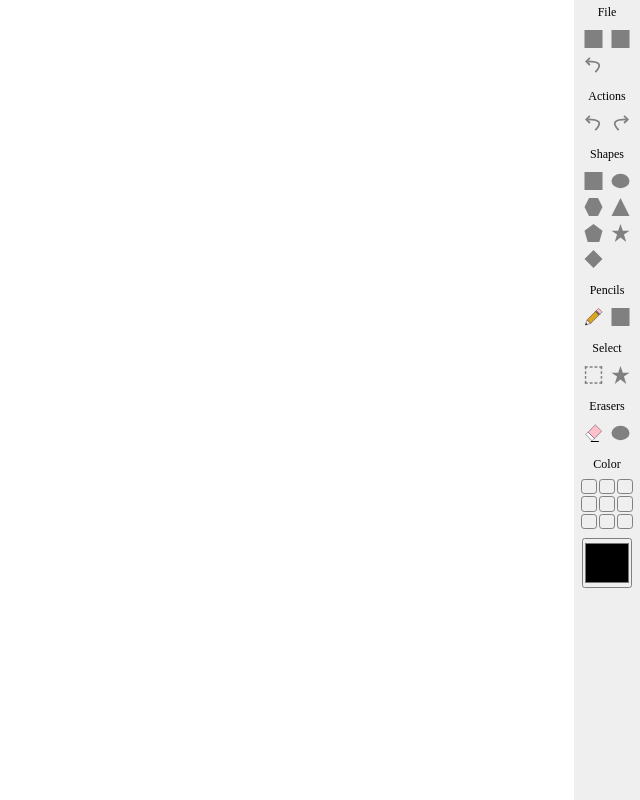
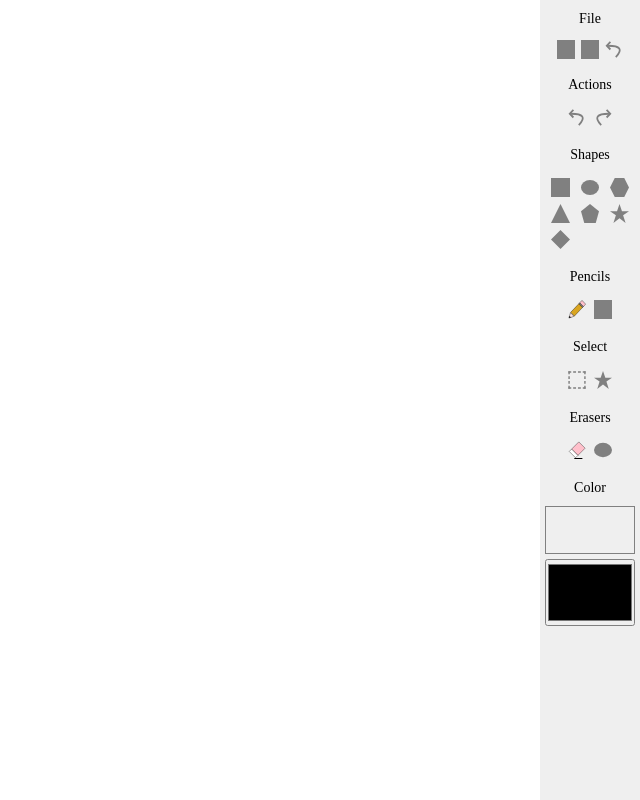
Before and after one commit to Jhonyx00/Angular-paint-app, an Angular app: page / in a window 1280 px wide. Shown: the whole page, without its empty margins (640-1280 px from the left). Built offline with nearby package versions, Linux system fonts and the light colour scheme.

Commit message:
refactor tool, color component css

```diff
--- a/src/app/app.component.ts
+++ b/src/app/app.component.ts
@@ -26,7 +26,7 @@ export class AppComponent implements OnInit {
   private containerHeight = 0;
   toolbarWidth = 0;
   toolbar: any;
-
+  private toolbarFixedWidth = 100;
   // @ViewChild('canvasContainer', { static: true }) canvasContainer!: ElementRef; //cambiar por renderer2
 
   ngOnInit(): void {
@@ -45,6 +45,7 @@ export class AppComponent implements OnInit {
       '.canvas-container',
       true
     );
+    this.toolbar = this.renderer.selectRootElement('.toolbar-container', true);
   }
 
   private resetDimension() {
@@ -63,14 +64,13 @@ export class AppComponent implements OnInit {
 
   @HostListener('window:resize') onResize() {
     // const pixelRatio = (event.target as Window).devicePixelRatio;
-    this.toolbar = this.renderer.selectRootElement('.toolbar-container', true);
 
     const defaultvalue = 1.5;
 
     this.renderer.setStyle(
       this.toolbar,
       'width',
-      (66 * defaultvalue) / devicePixelRatio + 'px'
+      (this.toolbarFixedWidth * defaultvalue) / devicePixelRatio + 'px'
     );
 
     ///hacer un servicio que le envie el boundingClientRect cada vez que se redimensiona
--- a/src/app/shared/components/shape-container/shape-container.component.ts
+++ b/src/app/shared/components/shape-container/shape-container.component.ts
@@ -211,8 +211,8 @@ export class ShapeContainerComponent
   }
 
   public mainContainerMouseMove(event: MouseEvent) {
-    const x = event.clientX - this.shapeContainerBoundingClientRect.left;
-    const y = event.clientY - this.shapeContainerBoundingClientRect.top;
+    const x = event.pageX - this.shapeContainerBoundingClientRect.left;
+    const y = event.pageY - this.shapeContainerBoundingClientRect.top;
 
     if (this.isOnShapeContainer) {
       this.moveShapeContainer(x, y);
@@ -228,8 +228,8 @@ export class ShapeContainerComponent
   }
 
   public mainContainerMouseDown(event: MouseEvent) {
-    const x = event.clientX - this.shapeContainerBoundingClientRect.left;
-    const y = event.clientY - this.shapeContainerBoundingClientRect.top;
+    const x = event.pageX - this.shapeContainerBoundingClientRect.left;
+    const y = event.pageY - this.shapeContainerBoundingClientRect.top;
 
     this.mouseDownPosition = { x: x, y: y };
     this.dynamicComponentService.setResizeButtonId(0);
--- a/src/app/website/components/color-palette/color-palette.component.css
+++ b/src/app/website/components/color-palette/color-palette.component.css
@@ -1,36 +1,3 @@
-.color-input-container {
-  display: grid;
-  place-items: center;
-  padding: 2px;
-  border-radius: 0.2em;
-}
-.color-chooser {
-  cursor: pointer;
-  border: 1px solid gray;
-  border-radius: 0.2em;
-
-  height: 3.75em;
-}
-
-.palette {
-  list-style: none;
-  display: grid;
-  place-items: center;
-  grid-template-rows: repeat(3, 1fr);
-  grid-template-columns: repeat(3, 1fr);
-  grid-row-gap: 2px;
-  grid-column-gap: 2px;
-  padding: 2px;
-  border-radius: 0.2em;
-}
-
-.palette-item {
-  width: 100%;
-  height: 1.15em;
-  border: 1px solid gray;
-  border-radius: inherit;
-}
-
 .tool-container {
   display: grid;
   grid-row-gap: 5px;
@@ -39,18 +6,46 @@
 }
 
 .tool-container span {
-  font-size: 12px;
+  font-size: 14px;
+  padding: 0.4em;
   text-align: center;
 }
 
-/* input[type="color"]::-webkit-color-swatch-wrapper {
-  padding: 0;
+.color-input-container {
+  display: grid;
+  place-items: center;
+  border-radius: 0.2em;
+
+  .color-chooser {
+    cursor: pointer;
+    border: 1px solid gray;
+    border-radius: 0.2em;
+
+    width: 100%;
+    height: 5em;
+  }
 }
 
-input[type="color"]::-webkit-color-swatch {
-  border: none;
-} */
+.palette {
+  list-style: none;
+  display: grid;
+  place-items: center;
+  grid-template-rows: repeat(3, 1fr);
+  grid-template-columns: repeat(4, 1fr);
+  border: 1px solid gray;
 
-.palette-item:hover {
-  cursor: pointer;
+  .palette-item {
+    width: 100%;
+    height: 1.15em;
+    border: none;
+  }
+
+  .palette-item:hover {
+    cursor: pointer;
+  }
+
+  /* grid-row-gap: 2px;
+  grid-column-gap: 2px; */
+  /* padding: 2px; */
+  /* border-radius: 0.2em; */
 }
--- a/src/app/website/components/color-palette/color-palette.component.ts
+++ b/src/app/website/components/color-palette/color-palette.component.ts
@@ -1,12 +1,5 @@
-import {
-  AfterViewInit,
-  Component,
-  OnDestroy,
-  OnInit,
-  Renderer2,
-} from '@angular/core';
+import { AfterViewInit, Component, Renderer2 } from '@angular/core';
 import { ToolsService } from '../../services/tools.service';
-import { ToolName } from '../../enums/tool-name.enum';
 
 @Component({
   selector: 'color-palette-component',
@@ -19,7 +12,7 @@ export class ColorPaletteComponent implements AfterViewInit {
     private renderer: Renderer2
   ) {}
 
-  public colors = new Array<string>(9);
+  public colors = new Array<string>(12);
   private input!: HTMLInputElement;
 
   ngAfterViewInit(): void {
--- a/src/app/website/components/tool/tool.component.css
+++ b/src/app/website/components/tool/tool.component.css
@@ -1,7 +1,7 @@
 button {
   background-color: transparent;
   border: none;
-  width: 100%;
+  width: 1.8em;
   height: 1.8em;
   border-radius: 0.4em;
   padding: 0.2em;
@@ -19,26 +19,47 @@ button:hover:not(.selected-tool) {
 
 .tool-item-container {
   display: grid;
+  place-items: center;
   grid-row-gap: 5px;
   grid-column-gap: 5px;
   padding: 5px;
-  /* border-bottom: 1px solid rgb(128, 128, 128); */
 }
 
 .tool-item-container span.tool-group {
-  font-size: 12px;
+  font-size: 14px;
+  width: 100%;
+  padding: 0.4em;
   text-align: center;
 }
 
 .tool {
   display: grid;
   place-items: center;
+}
+
+.Actions,
+.Select,
+.Pencils,
+.Erasers {
   grid-template-columns: repeat(2, 1fr);
   grid-row-gap: 2px;
   grid-column-gap: 2px;
   padding: 2px;
 }
 
+.Shapes {
+  grid-template-columns: repeat(3, 1fr);
+  grid-template-rows: repeat(3, 1fr);
+  grid-row-gap: 2px;
+  grid-column-gap: 2px;
+  padding: 2px;
+  width: 100%;
+}
+
+.File {
+  grid-template-columns: repeat(3, 1fr);
+}
+
 .selected-tool {
   outline: 2px solid #5286ff;
 }
--- a/src/app/website/components/tool/tool.component.html
+++ b/src/app/website/components/tool/tool.component.html
@@ -1,6 +1,6 @@
 <div class="tool-item-container">
   <span class="tool-group">{{ toolGroupName }}</span>
-  <div class="tool">
+  <div class="tool" [ngClass]="toolGroupName">
     <button
       *ngFor="let item of toolItems"
       [ngClass]="item.toolName === selectedTool ? 'selected-tool' : ''"
--- a/src/app/website/components/toolbar/toolbar.component.css
+++ b/src/app/website/components/toolbar/toolbar.component.css
@@ -1,10 +1,11 @@
 .toolbar-container {
   overflow: auto;
   scrollbar-width: none;
-  width: 66px;
+  width: 100px;
   height: 100%;
   display: flex;
   flex-direction: column;
+
   background-color: rgb(239, 239, 239);
 }
 
```
